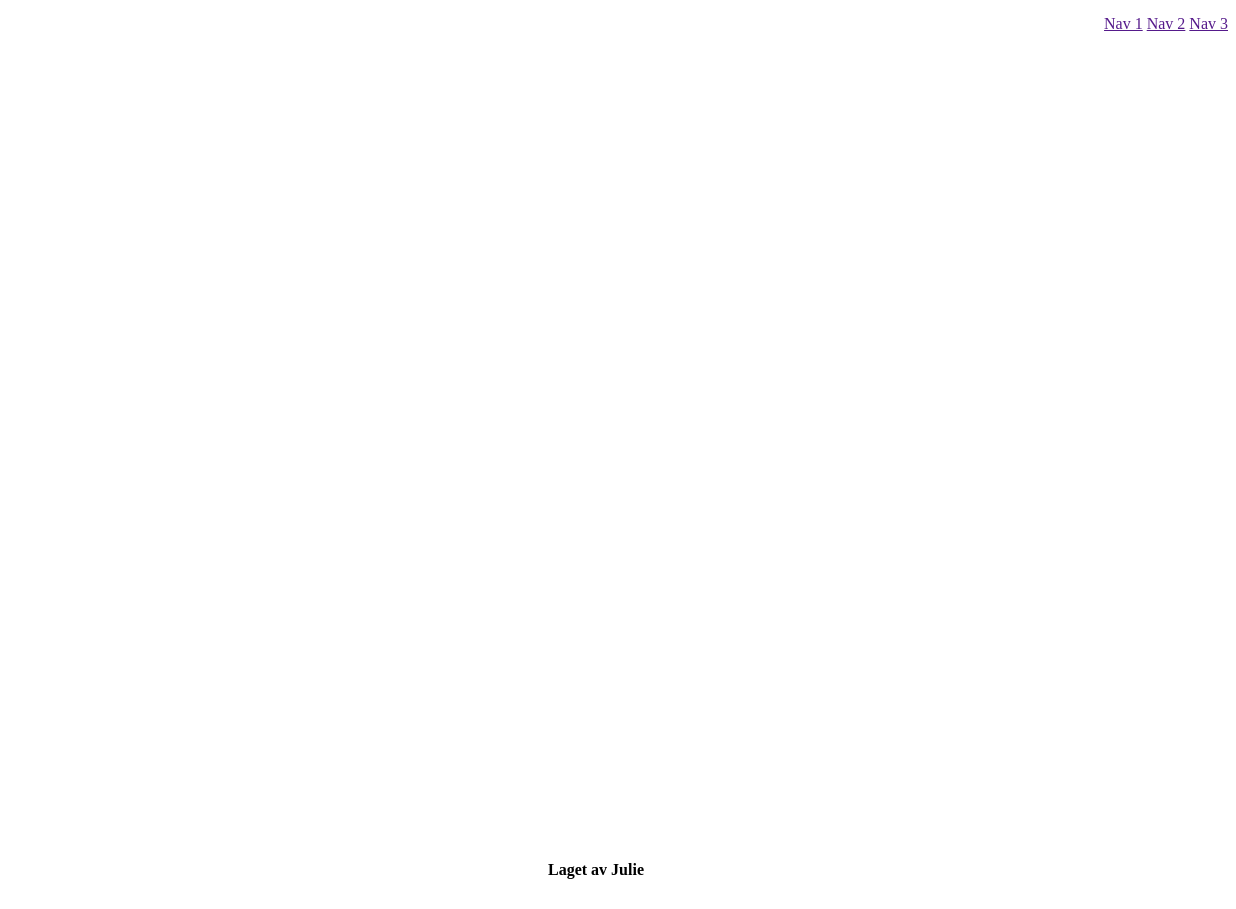
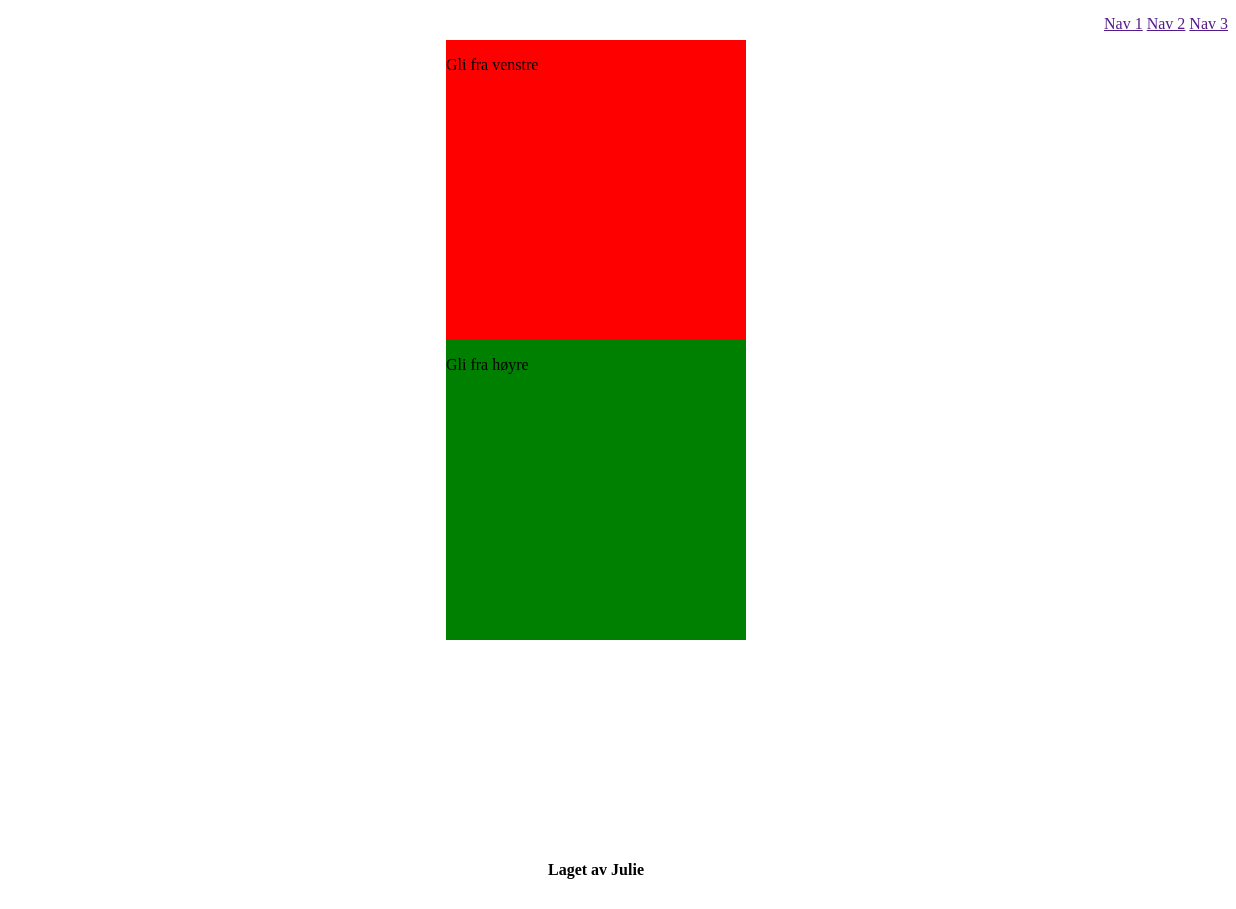
Before and after one commit to JulieKodehode/gloedev25_undervisning9, a website: page index.html in a window 1280 px wide. Shown: the full height of the page, 44-1280 px from the left. Drawn offline with Linux system fonts and the light colour scheme.

Commit message:
Mid lesson

```diff
--- a/index.html
+++ b/index.html
@@ -23,6 +23,13 @@
     <main>
       <section>
         <!-- Hero-section -->
+        <div class="slideFromLeft">
+          <p>Gli fra venstre</p>
+        </div>
+
+        <div class="slideFromRight">
+          <p>Gli fra høyre</p>
+        </div>
       </section>
 
       <section>
--- a/styles.css
+++ b/styles.css
@@ -13,9 +13,54 @@ main {
   min-height: 100vh;
 }
 
+section {
+  display: flex;
+  flex-direction: column;
+  align-items: center;
+  justify-content: center;
+}
+
+.slideFromLeft {
+  width: 300px;
+  height: 300px;
+  background-color: red;
+
+  animation-name: slideFromLeft;
+  animation-duration: 5s;
+  animation-timing-function: ease-in;
+  animation-iteration-count: 1;
+  animation-fill-mode: forwards;
+}
+
+.slideFromRight {
+  width: 300px;
+  height: 300px;
+  background-color: green;
+
+  animation: slideFromRight 5s ease-in 1 forwards;
+}
+
 /* FOOTER */
 footer {
   display: flex;
   align-items: center;
   justify-content: center;
 }
+
+@keyframes slideFromLeft {
+  from {
+    transform: translateX(-1000px);
+  }
+  to {
+    transform: translateX(0);
+  }
+}
+
+@keyframes slideFromRight {
+  0% {
+    transform: translateX(1000px)
+  }
+  100% {
+    transform: translateX(0);
+  }
+}
```
Also changed, not shown: 1 other file.
